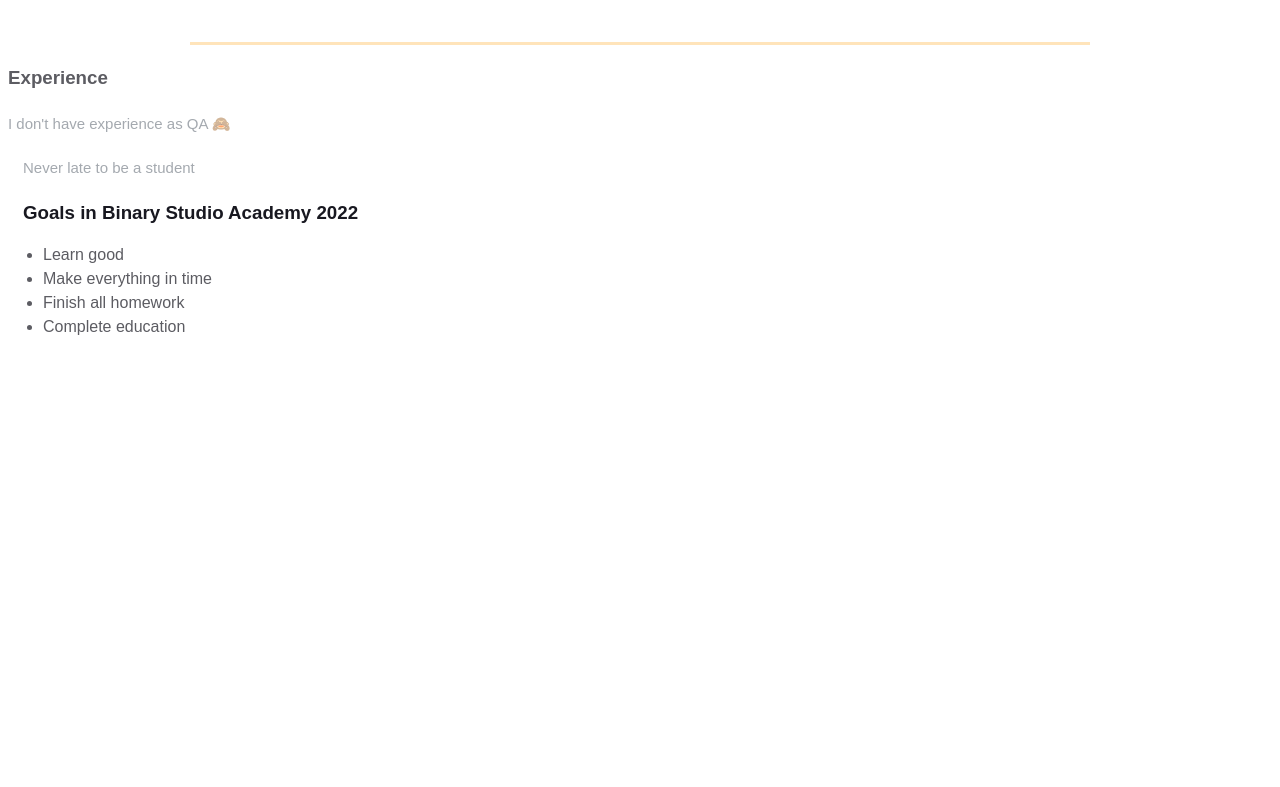
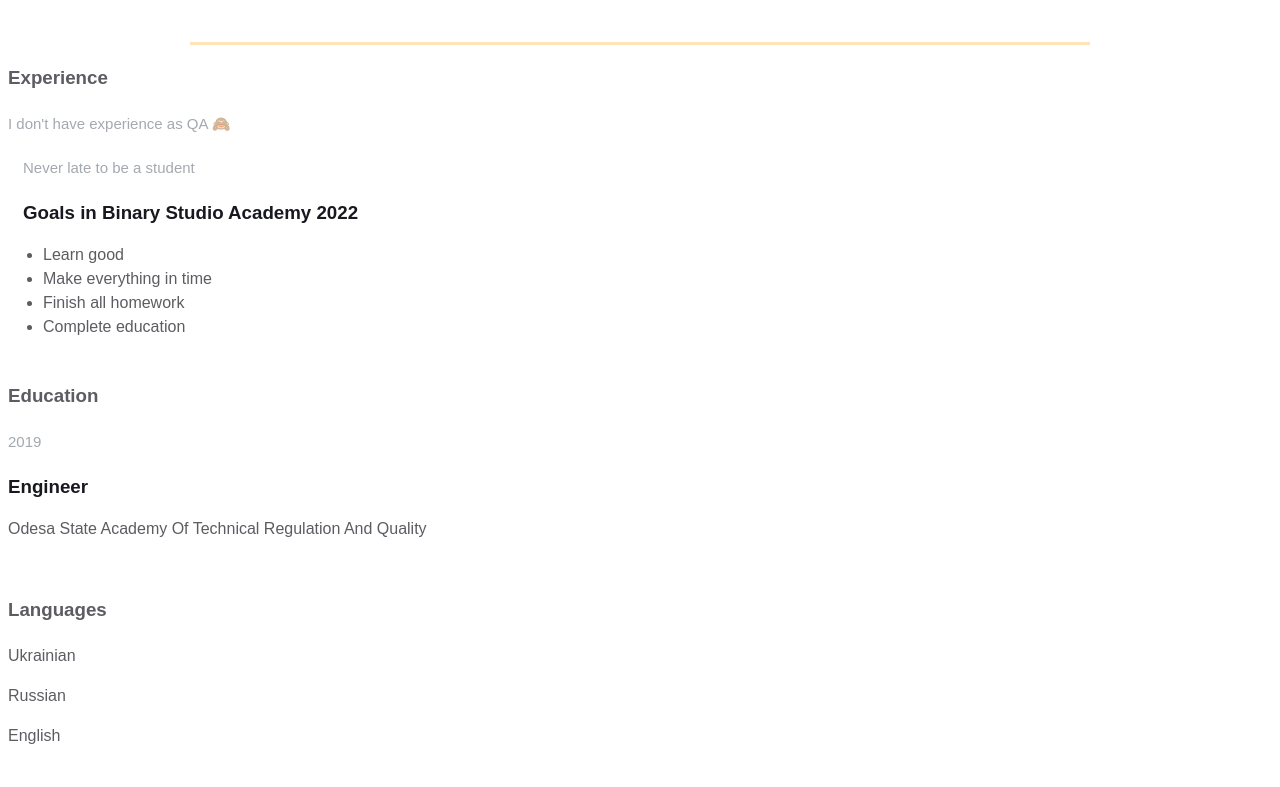
Before and after one commit to valera7529/homepage, a plain HTML site: page index.html in a window 1280 px wide. Shown: the part 802-1589 px from the top of the page. Before the commit the page ends 1166 px from the top, so only its background shows below. Drawn offline with Linux system fonts and the light colour scheme.

Commit message:
Added Additional info block

```diff
--- a/index.html
+++ b/index.html
@@ -105,6 +105,28 @@
         </div>
       </div>
     </div>
+    <div class="additional-info fv">
+      <div class="additional-info__education">
+        <h3 class="additional-info__education-header">Education</h3>
+        <div class="additional-info__education-university">
+          <span class="additional-info__education-university-durability">2019</span>
+          <h3 class="additional-info__education-university-speciality">Engineer</h3>
+          <p class="additional-info__education-university-name">Odesa State Academy Of Technical Regulation And Quality</p>
+        </div>
+      </div>
+      <div class="additional-info__languages">
+        <h3 class="additional-info__languages-header">Languages</h3>
+        <p class="additional-info__languages-item">
+          Ukrainian
+        </p>
+        <p class="additional-info__languages-item">
+          Russian
+        </p>
+        <p class="additional-info__languages-item">
+          English
+        </p>
+      </div>
+    </div>
   </main>
   </body>
 </html>
```
